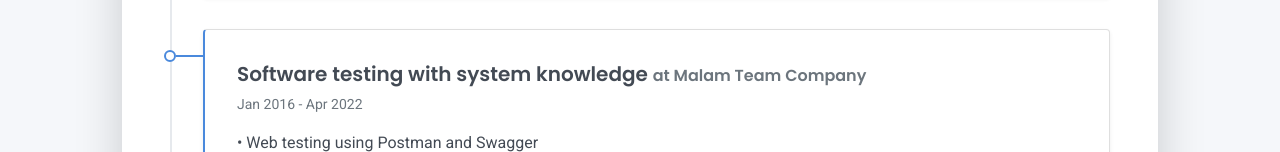
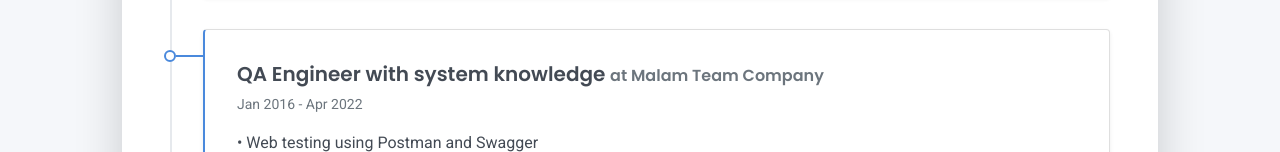
Before and after one commit to ilyar88/Resume, a plain HTML site: page index.html in a window 1280 px wide. Shown: the part 1625-1777 px from the top of the page. Drawn offline with Linux system fonts and the light colour scheme.

Commit message:
Update index.html

```diff
--- a/index.html
+++ b/index.html
@@ -177,7 +177,7 @@
       </div>
       <div class="timeline-card timeline-card-primary card shadow-sm">
         <div class="card-body">
-          <div class="h5 mb-1">Software testing with system knowledge <span class="text-muted h6">at Malam Team Company</span></div>
+          <div class="h5 mb-1">QA Engineer with system knowledge <span class="text-muted h6">at Malam Team Company</span></div>
           <div class="text-muted text-small mb-2">Jan 2016 - Apr 2022</div>
           <div>• Web testing using Postman and Swagger</div>
           <div>• Installing AgilePoint and SharePoint platforms</div>
```
